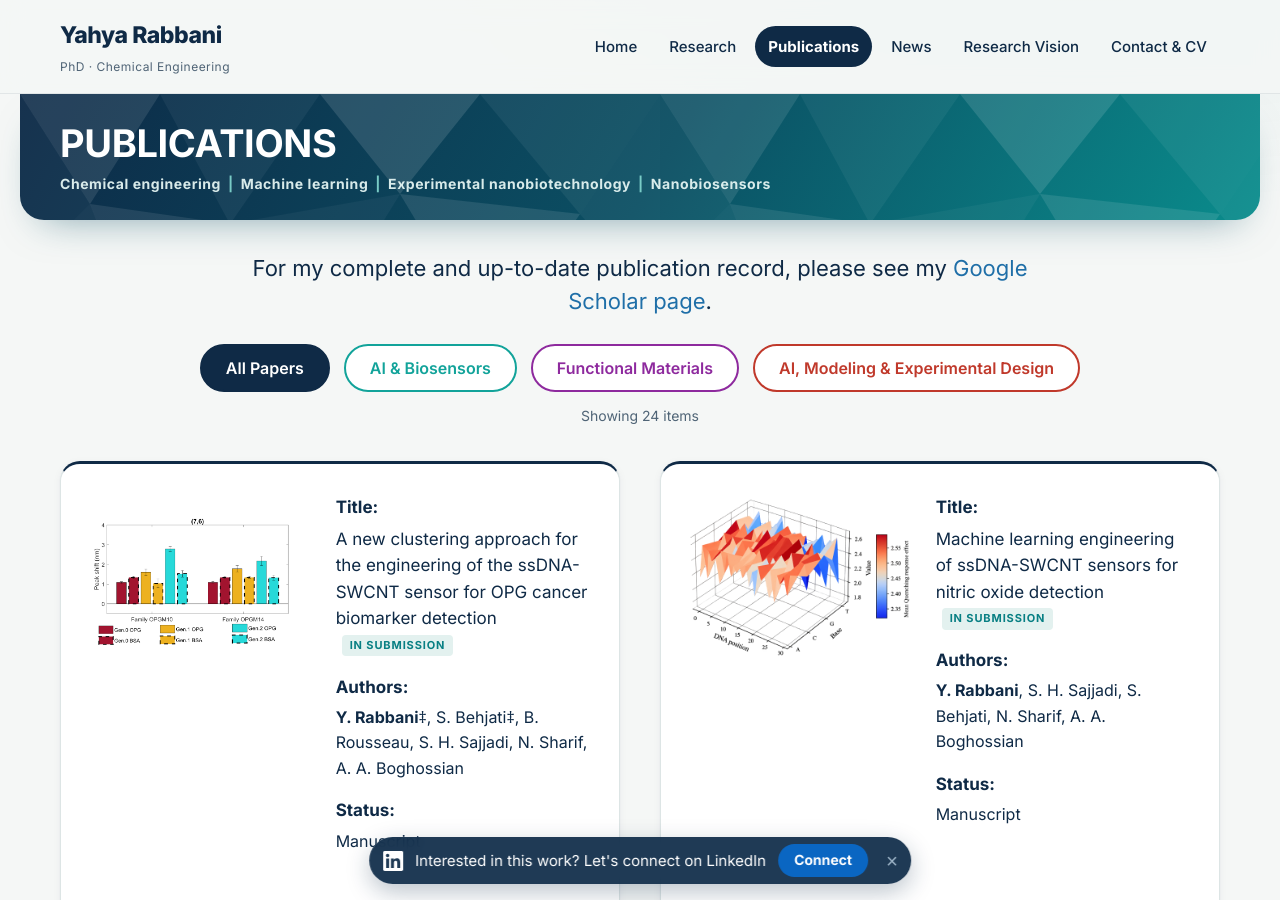
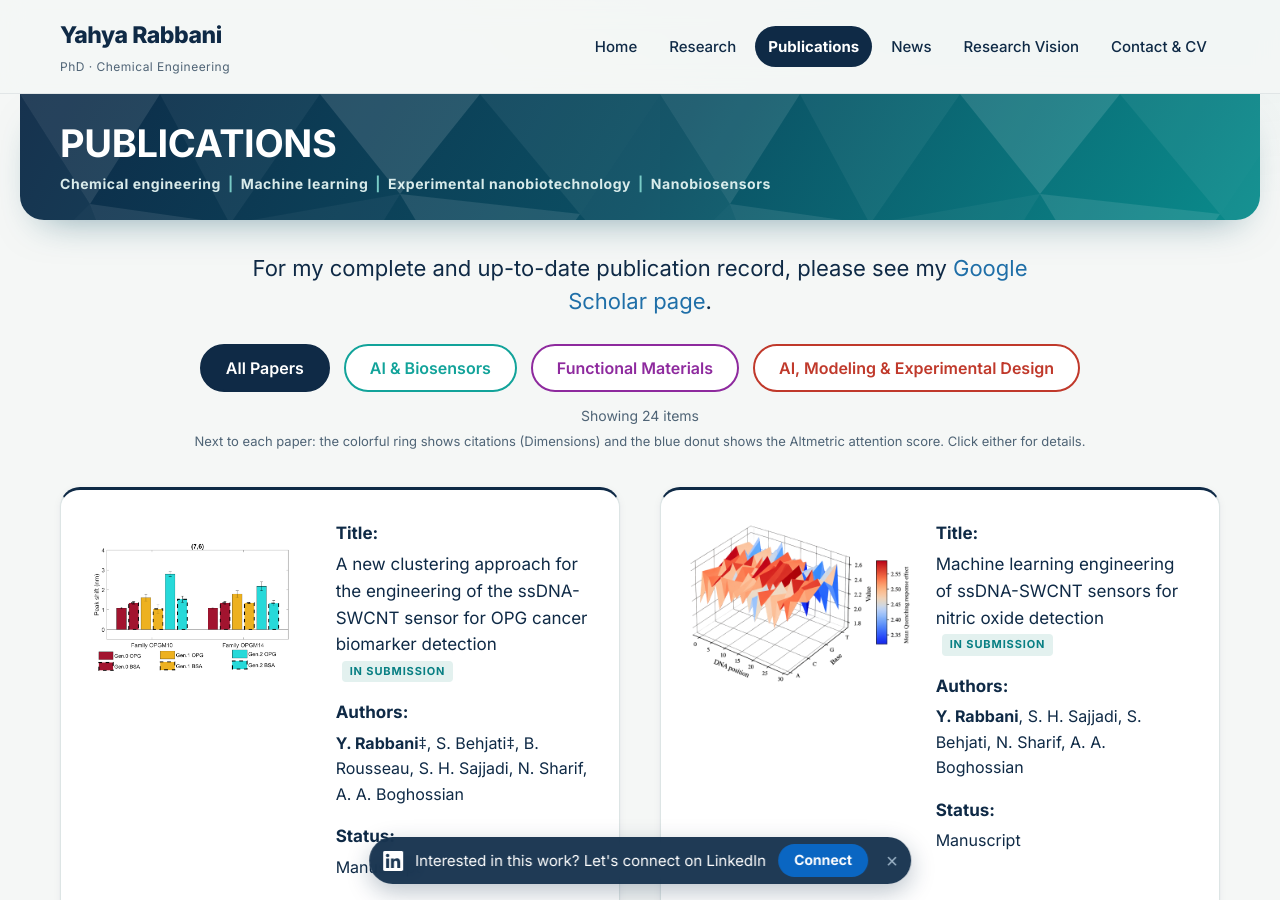
Before and after one commit to YahyaRabbani20/YahyaRabbani, a Jekyll site: the page built from _pages/publications.md, in a window 1280 px wide and 900 px high. Built offline with Jekyll 4.4.1, drawn with Linux system fonts in a browser that asks for light colours; comment, search, counter and statistics services are not loaded.

Commit message:
Publications: metrics legend

```diff
--- a/_pages/publications.md
+++ b/_pages/publications.md
@@ -21,6 +21,7 @@ excerpt: "Publications, patents, and books by Yahya Rabbani on AI-guided nanobio
   <button type="button" data-filter="bio" aria-pressed="false">AI, Modeling &amp; Experimental Design</button>
 </div>
 <p class="pub-count" id="pub-count" aria-live="polite"></p>
+<p class="pub-legend" style="text-align:center;font-size:13px;color:var(--muted);margin:4px auto 0;max-width:none">Next to each paper: the colorful ring shows citations (Dimensions) and the blue donut shows the Altmetric attention score. Click either for details.</p>
 
 <div id="pub-list">
 <article class="pub-card" data-cat="ai-bio">
```
